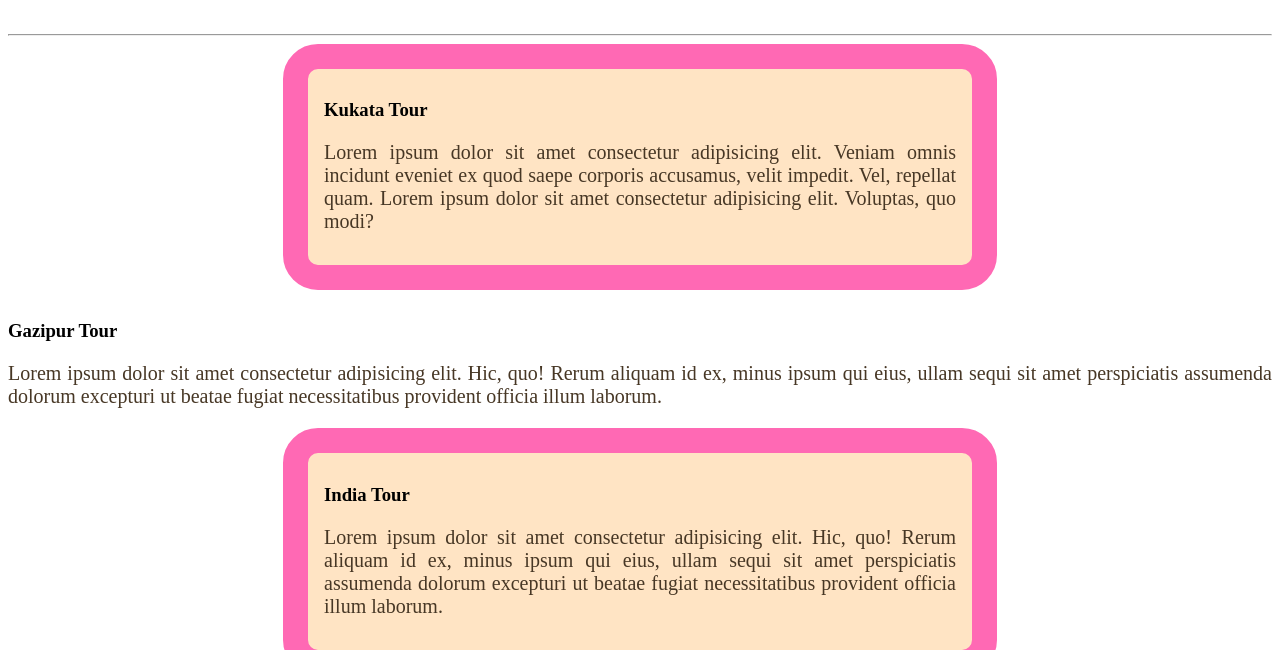
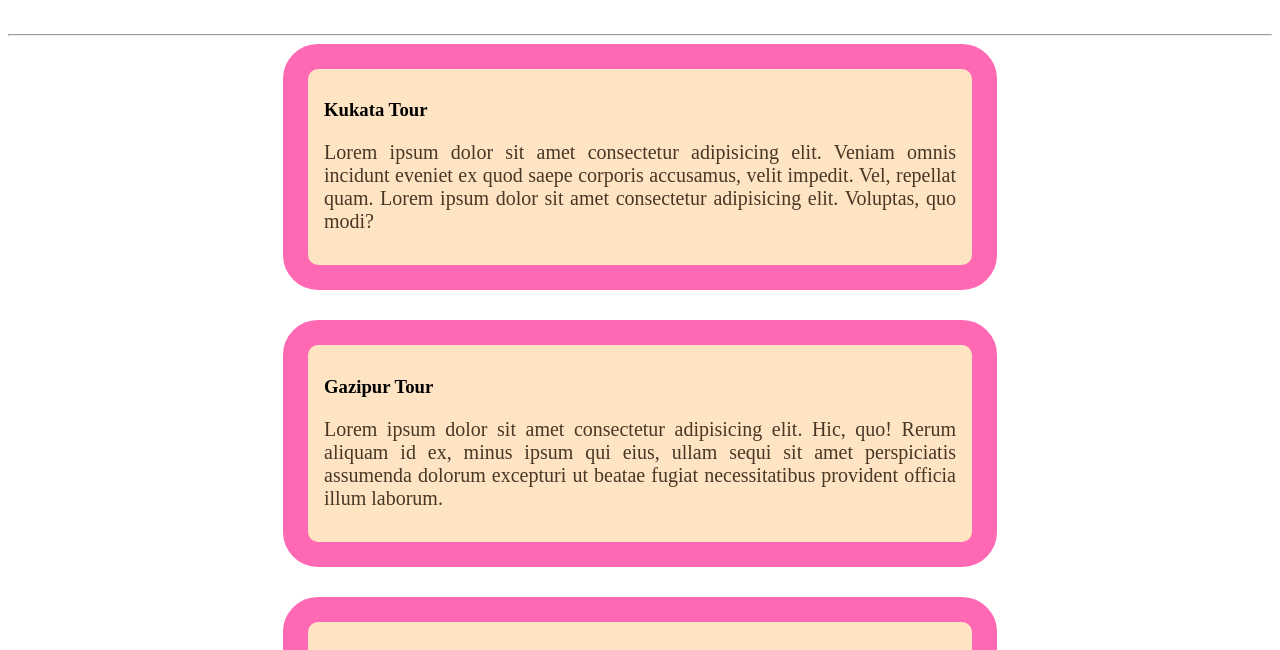
Before and after one commit to KhairuzzamanHridoy97/my-eight-repo, a plain HTML site: page index.html in a window 1280 px wide. Shown: the part 147-797 px from the top of the page. Drawn offline with Linux system fonts and the light colour scheme.

Commit message:
added styles

```diff
--- a/css/style.css
+++ b/css/style.css
@@ -21,6 +21,17 @@
     font-size: 20px;
     text-align: justify;
     color: rgb(71, 55, 37);
+}
+
+.gazipur{
+    display: block;
+    background-color: bisque;
+    border: 25px solid hotpink;
+    border-radius: 35px;
+    margin: auto;
+    margin-bottom: 30px;
+    width: 50%;
+    padding:12px 16px;
 }
 
 .india{
```
